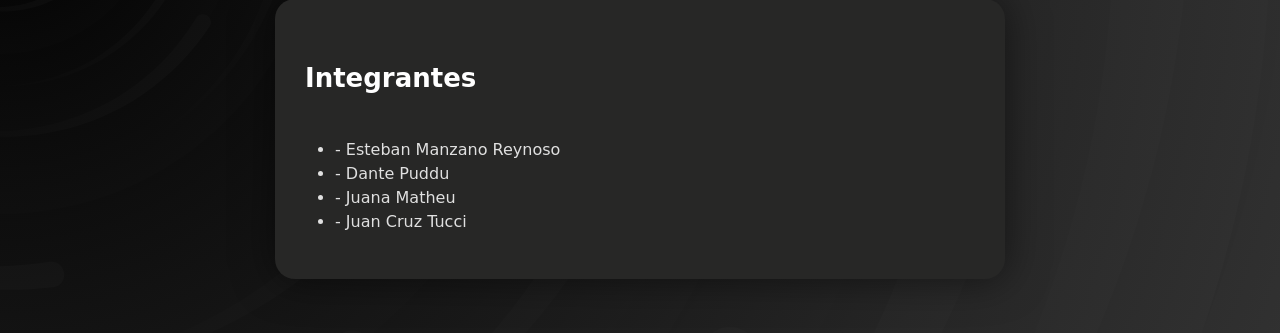
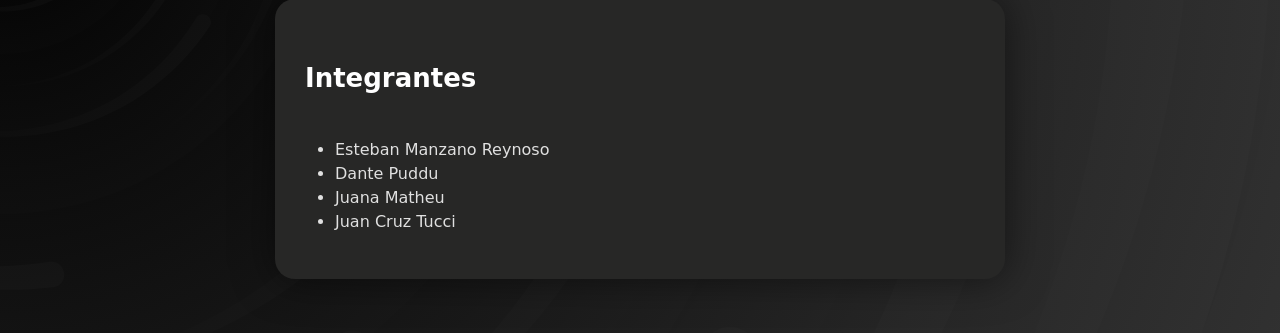
Before and after one commit to tpnashe1/tpnashe1, a Jekyll site: the page built from about.md, in a window 1280 px wide. Shown: the part 106-439 px from the top of the page. Built offline with Jekyll 4.4.1, drawn with Linux system fonts in a browser that asks for light colours.

Commit message:
Add files via upload

```diff
--- a/about.md
+++ b/about.md
@@ -10,13 +10,13 @@ layout: page
 
 <ul>
 
-<li>- Esteban Manzano Reynoso</li>
+<li>Esteban Manzano Reynoso</li>
 
-<li>- Dante Puddu</li>
+<li>Dante Puddu</li>
 
-<li>- Juana Matheu</li>
+<li>Juana Matheu</li>
 
-<li>- Juan Cruz Tucci</li>
+<li>Juan Cruz Tucci</li>
 
 </ul>
 
```
